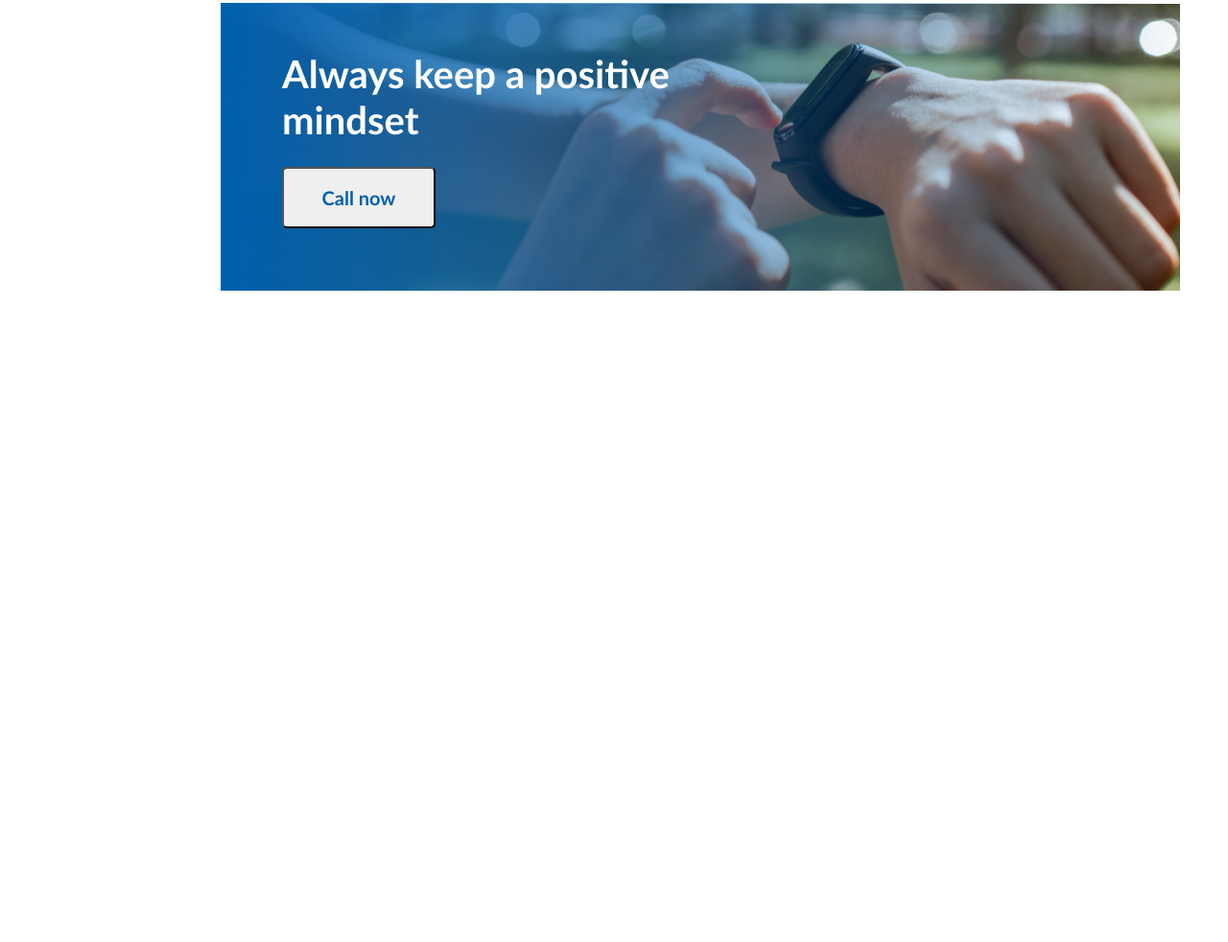
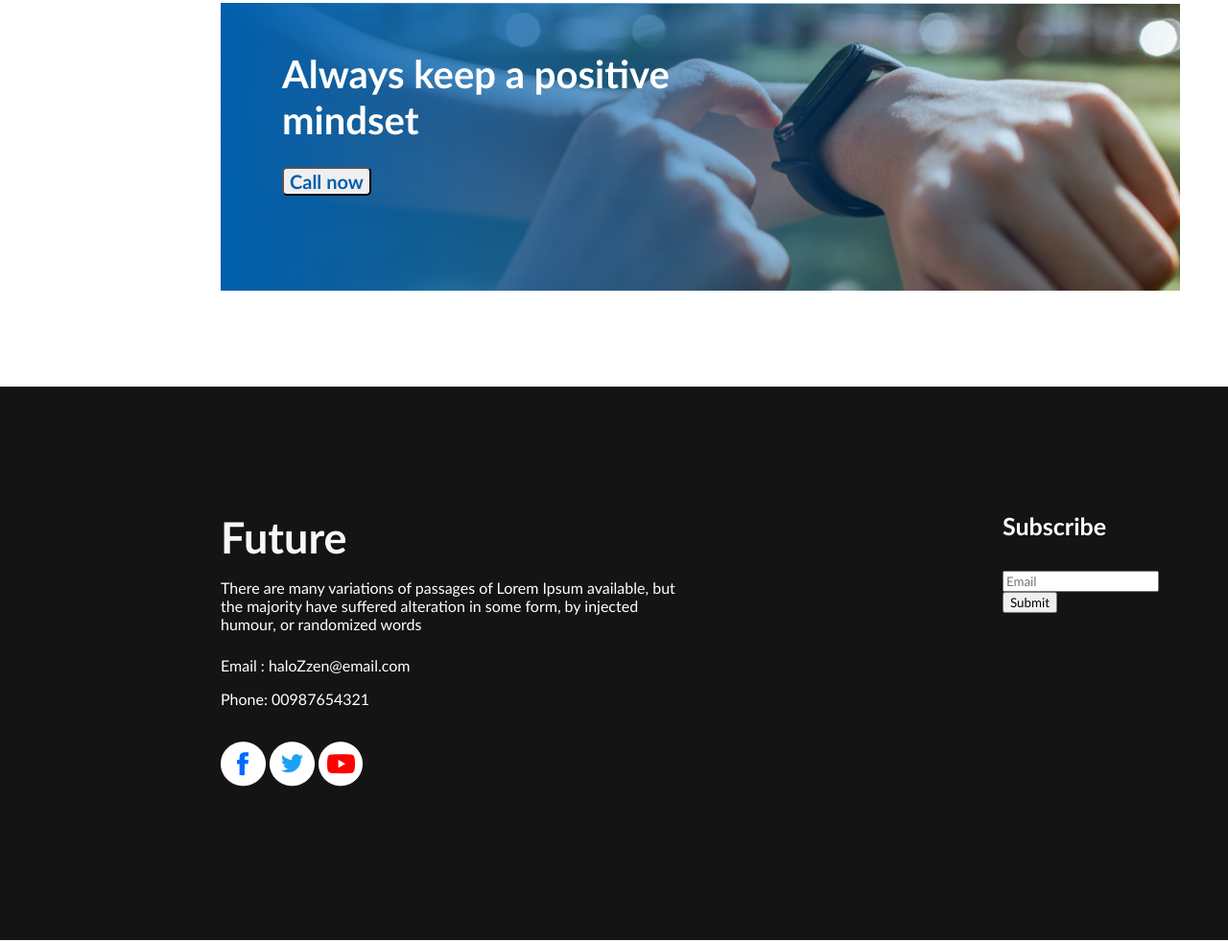
Before and after one commit to ImamHossain22/assignment-1, a plain HTML site: page index.html in a window 1280 px wide. Shown: the part 2598-3580 px from the top of the page at 96% size. Before the commit the page ends 3001 px from the top, so only its background shows below. Drawn offline with Linux system fonts and the light colour scheme.

Commit message:
add footer

```diff
--- a/index.html
+++ b/index.html
@@ -88,7 +88,32 @@
         </div>
 
     </main>
-    <footer>
+
+    <!-- footer -->
+    <footer class="footer-background">
+        <div class="footer-contener">
+            <div class="footer-section-1">
+                <h3 class="footer-title">Future</h3>
+                <p class="footer-description">There are many variations of passages of Lorem Ipsum available, but the majority have suffered
+                    alteration in some form, by injected humour, or randomized words</p>
+
+                <p class="email">Email : haloZzen@email.com</p>
+
+                <p class="contact-no">Phone: 00987654321</p>
+                <div class="icon">
+                    <img src="/images/icons/fb.png" alt="">
+                    <img src="/images/icons/twitter.png" alt="">
+                    <img src="/images/icons/youtube.png" alt="">
+                </div>
+            </div>
+            <div class="subscribe-part">
+                <h2 class="subscribe">Subscribe</h2>
+                <form class="mail-part">
+                    <input type="text" placeholder="Email"><br>
+                    <input type="submit">
+                </form>
+            </div>
+        </div>
 
     </footer>
 </body>
--- a/styles/style.css
+++ b/styles/style.css
@@ -147,8 +147,6 @@
 }
 
 .call-button {
-    width: 160px;
-    height: 64px;
     font-weight: 600;
     font-size: 20px;
     text-align: center;
@@ -156,3 +154,68 @@
     color: #005FAC;
     margin-top: 25px;
 }
+
+/* footer */
+
+.footer-background {
+    background-color: #151414;
+    width: 1600px;
+    height: 577px;
+}
+
+.footer-contener {
+    display: flex;
+    justify-content: space-between;
+}
+
+.footer-section-1 {
+    width: 485px;
+    height: 317px;
+    padding: 130px 0 128px 230px;
+}
+
+.footer-title {
+    font-weight: 700;
+    font-size: 45px;
+    color: #F8F8F8;
+}
+
+.footer-description {
+    font-weight: 400;
+    font-size: 16px;
+    color: #FFFFFF;
+    margin-top: 16px;
+    margin-bottom: 24px;
+}
+
+.email {
+    font-weight: 400;
+    font-size: 16px;
+    color: #FFFFFF;
+    margin-bottom: 16px;
+}
+
+.contact-no {
+    font-weight: 400;
+    font-size: 16px;
+    color: #FFFFFF;
+    margin-bottom: 35px;
+}
+
+.icon {
+    width: 175px;
+    height: 46px;
+}
+
+.subscribe-part {
+    width: 325px;
+    height: 204px;
+    padding: 130px 230px 245px 0;
+}
+
+.subscribe {
+    font-weight: 600;
+    font-size: 25px;
+    color: #FFFFFF;
+    margin-bottom: 32px;
+}
```
